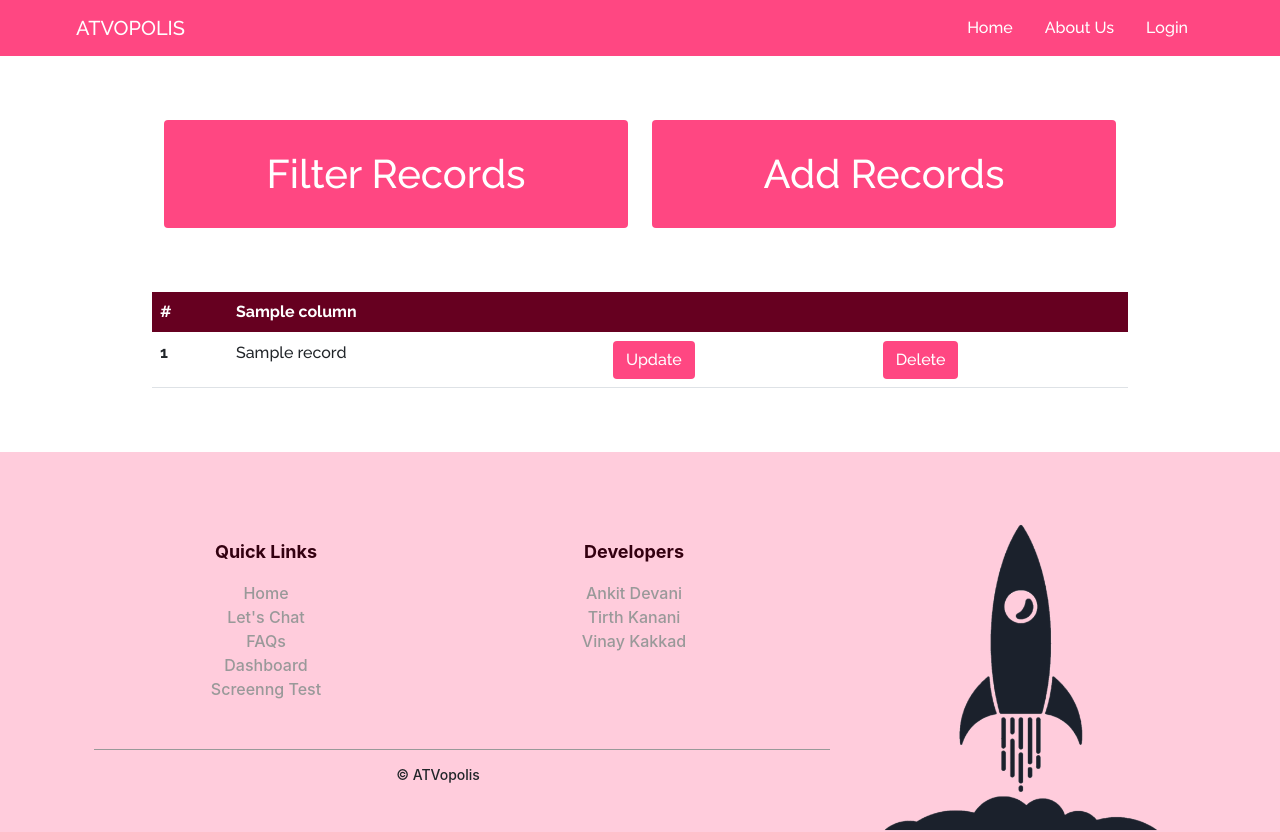
After one commit to vinaykakkad/Airline-management-system, a Flask app: template webapp/app/templates/admin/tables.html in a window 1280 px wide. The commit adds this page. Run offline with Flask 2, Linux system fonts and the light colour scheme; the template is opened without the code that fills it: most values are stand-ins (such as "Sample title", 1, 10 or a date in 2020).

Commit message:
Added stuff for adding, updating and deleting data. Add message flashing

```diff
--- a/webapp/app/config.py
+++ b/webapp/app/config.py
@@ -38,7 +38,11 @@ def create_app():
     app.config.from_object(DevelopmentConfig)
     app.config['SQLALCHEMY_TRACK_MODIFICATIONS'] = False
 
+    app.jinja_env.filters['zip'] = zip
+
     with app.app_context():
+        from .routes import auth
         from .routes import general
+        from .routes import admin
 
     return app
--- /dev/null
+++ b/webapp/app/static/css/admin/tables.css
@@ -0,0 +1,28 @@
+@media screen and (min-width:769px) {
+	.admin-table-main {
+		width: 80%;
+	}
+}
+
+.box {
+	background-color: var(--primary);
+	color: var(--base);
+}
+
+.box:hover {
+	cursor: pointer;
+}
+
+.box a,
+.box:hover a {
+	color: var(--base);
+}
+
+.table-head {
+	background-color: var(--primary-dark-1);
+	color: var(--base);
+}
+
+.row-even {
+	border-bottom: 2px solid var(--light-gray);
+}
--- a/webapp/app/static/css/base.css
+++ b/webapp/app/static/css/base.css
@@ -113,3 +113,7 @@ footer a:hover {
 	background-color: var(--primary-light-1);
 	color: var(--base);
 }
+
+.w-full {
+	width: 100%;
+}
--- /dev/null
+++ b/webapp/app/templates/admin/add_modal.html
@@ -0,0 +1,90 @@
+<div class="modal fade" id="add-modal" tabindex="-1" aria-labelledby="add-modal-label"
+	aria-hidden="true">
+	<div class="modal-dialog modal-lg">
+		<div class="modal-content">
+			<div class="modal-header">
+				<h5 class="modal-title" id="add-modal-label">Add Record</h5>
+				<button type="button" class="btn-close" data-bs-dismiss="modal"
+					aria-label="Close"></button>
+			</div>
+			<form action="{{ url_for('admin_add_route', table_name=table_name) }}" method="POST">
+				<div class="modal-body">
+					{% for column in column_data %}
+					<div class="row mb-3">
+						<label for="{{ column['column_name'] }}"
+							class="col-lg-2 col-form-label text-captialize">
+							{{ column['column_name'] }}
+						</label>
+						<div class="col-lg-10">
+							{% if column['column_name']=='address' %}
+							<textarea class="form-control" id="{{ column['column_name'] }}" name="{{ column['column_name'] }}" cols="30" rows="7"></textarea>
+							{% elif column['column_name']=='email' %}
+							<input type="email" class="form-control"
+								id="{{ column['column_name'] }}" name="{{ column['column_name'] }}">
+							{% elif column['column_name']=='password' %}
+							<input type="password" class="form-control"
+								id="{{ column['column_name'] }}" name="{{ column['column_name'] }}">
+							{% elif column['data_type']=='date' %}
+							<input type="date" class="form-control"
+								id="{{ column['column_name'] }}" name="{{ column['column_name'] }}">
+							{% elif column['data_type']=='integer' %}
+							<input type="number" class="form-control"
+								id="{{ column['column_name'] }}" name="{{ column['column_name'] }}">
+							{% elif column['column_name']=='sex' %}
+							<select class="form-select" name="{{ column['column_name'] }}"
+								id="{{ column['column_name'] }}">
+								<option value="male">Male</option>
+								<option value="female">Female</option>
+								<option value="rather not say">Rather not say</option>
+							</select>
+							{% elif column['column_name']=='status' %}
+							<select class="form-select" name="{{ column['column_name'] }}"
+								id="{{ column['column_name'] }}">
+								<option value="on-time">On time</option>
+								<option value="delay">Delayed</option>
+							</select>
+							{% elif column['column_name']=='flight_type' %}
+							<select class="form-select" name="{{ column['column_name'] }}"
+								id="{{ column['column_name'] }}">
+								<option value="connecting">Connecting</option>
+								<option value="direct">Dierect</option>
+							</select>
+							{% elif column['column_name']=='type' %}
+							<select class="form-select" name="{{ column['column_name'] }}"
+								id="{{ column['column_name'] }}">
+								<option value="admin">Admin</option>
+								<option value="employee">Employee</option>
+								<option value="passenger">Passenger</option>
+							</select>
+							{% elif column['column_name']=='job_type' %}
+							<select class="form-select" name="{{ column['column_name'] }}"
+								id="{{ column['column_name'] }}">
+								<option value="Administration">Administration</option>
+								<option value="Engineer">Engineer</option>
+								<option value="Traffic_Monitor">Traffic_Monitor</option>
+								<option value="Airport_Authotiy">Airport_Authotiy</option>
+							</select>
+							{% elif column['column_name']=='class' %}
+							<select class="form-select" name="{{ column['column_name'] }}"
+								id="{{ column['column_name'] }}">
+								<option value="first">First</option>
+								<option value="buisness">Buisness</option>
+								<option value="economy">Economy</option>
+							</select>
+							{% else %}
+							<input type="text" class="form-control" id="{{ column['column_name'] }}"
+								name="{{ column['column_name'] }}">
+							{% endif %}
+						</div>
+					</div>
+					{% endfor %}
+				</div>
+				<div class="modal-footer">
+					<button type="button" class="btn btn-secondary"
+						data-bs-dismiss="modal">Close</button>
+					<button type="submit" class="btn primary-button">Add</button>
+				</div>
+			</form>
+		</div>
+	</div>
+</div>
--- /dev/null
+++ b/webapp/app/templates/admin/tables.html
@@ -0,0 +1,83 @@
+{% extends 'base/base.html' %}
+
+{% block head %}
+<title>Home</title>
+<link rel="stylesheet" href="{{ url_for('static', filename='css/admin/tables.css') }}">
+{% include 'admin/update_modal_script.html' %}
+{% endblock %}
+
+{% block content %}
+<section class="admin-table-main mx-auto">
+	<div class="row mx-auto my-5 px-2 px-md-4">
+		<div class="col-lg-6 d-flex flex-center mx-auto my-3">
+			<div
+				class="d-flex flex-center text-center rounded fs-1 px-2 py-4 px-md-4 mx-auto w-full box">
+				<a href="#" class="w-full">
+					Filter Records
+				</a>
+			</div>
+		</div>
+		<div class="col-lg-6 d-flex flex-center mx-auto my-3">
+			<div
+				class="d-flex flex-center text-center rounded fs-1 px-2 py-4 px-md-4 mx-auto w-full box">
+				<a class="w-full" data-bs-toggle="modal" data-bs-target="#add-modal">
+					Add Records
+				</a>
+			</div>
+		</div>
+	</div>
+
+	<div class="table-responsive px-2 px-md-4 my-5">
+		<table class="table table-hover">
+			<thead class="text-captialize table-head py-5">
+				<tr>
+					<th scope="col">#</th>
+					{% for record in column_data %}
+					<th scope="col">{{ record['column_name'] }}</th>
+					{% endfor %}
+					<th scope="col"></th>
+					<th scope="col"></th>
+				</tr>
+			</thead>
+			<tbody>
+				{% for record in records %}
+				<tr class="rows">
+					<th scope="row">{{ loop.index }}
+					</th>
+					{% for data in column_data %}
+					<td>{{ record[data['column_name']] }}</td>
+					{% endfor %}
+					<td>
+						<button
+							class="btn primary-button"
+							data-bs-toggle="modal"
+							data-bs-target="#update-modal"
+							{% for column in column_data %}
+							data-bs-{{ column['column_name'] }}="{{ record[column['column_name']] }}"
+							{% endfor %}
+						>
+							Update
+						</button>
+					</td>
+					<td>
+						<form action="{{ url_for('admin_delete_route')}}" method="post" class="m-0 p-0">
+							<input type="hidden" name="table_name" value="{{table_name}}" class="m-0 p-0">
+							<input
+								type="hidden"
+								name="record"
+								value="{% for column in column_data %}{{ column['column_name'] }}={% if column['data_type']=='int' %}{{ record[column['column_name']] }}{% else %}'{{ record[column['column_name']] }}'{% endif %},{% endfor %}"
+								class="m-0 p-0"
+							>
+							<button type="submit" class="btn primary-button">Delete</button>
+						</form>
+					</a>
+					</td>
+				</tr>
+				{% endfor %}
+			</tbody>
+		</table>
+	</div>
+	{% include 'admin/update_modal.html' %}
+	{% include 'admin/add_modal.html' %}
+</section>
+{% endblock %}
--- /dev/null
+++ b/webapp/app/templates/admin/update_modal.html
@@ -0,0 +1,94 @@
+<div class="modal fade" id="update-modal" tabindex="-1" aria-labelledby="update-modal-label"
+	aria-hidden="true">
+	<div class="modal-dialog modal-lg">
+		<div class="modal-content">
+			<div class="modal-header">
+				<h5 class="modal-title" id="update-modal-label">Update Record</h5>
+				<button type="button" class="btn-close" data-bs-dismiss="modal"
+					aria-label="Close"></button>
+			</div>
+			<form action="{{ url_for('admin_update_route', table_name=table_name) }}" method="POST">
+				<div class="modal-body">
+					<input type="hidden" name="where-condition" class="m-0 p-0"
+						id="where-condition">
+					{% for column in column_data %}
+					<div class="row mb-3">
+						<label for="{{ column['column_name'] }}"
+							class="col-lg-2 col-form-label text-captialize">
+							{{ column['column_name'] }}
+						</label>
+						<div class="col-lg-10">
+							{% if column['column_name']=='address' %}
+							<textarea class="form-control" id="{{ column['column_name'] }}"
+								name="{{ column['column_name'] }}" cols="30" rows="7"></textarea>
+							{% elif column['column_name']=='email' %}
+							<input type="email" class="form-control"
+								id="{{ column['column_name'] }}" name="{{ column['column_name'] }}">
+							{% elif column['column_name']=='password' %}
+							<input type="password" class="form-control"
+								id="{{ column['column_name'] }}" name="{{ column['column_name'] }}">
+							{% elif column['data_type']=='date' %}
+							<input type="date" class="form-control" id="{{ column['column_name'] }}"
+								name="{{ column['column_name'] }}">
+							{% elif column['data_type']=='integer' %}
+							<input type="number" class="form-control"
+								id="{{ column['column_name'] }}" name="{{ column['column_name'] }}">
+							{% elif column['column_name']=='sex' %}
+							<select class="form-select" name="{{ column['column_name'] }}"
+								id="{{ column['column_name'] }}">
+								<option value="male">Male</option>
+								<option value="female">Female</option>
+								<option value="rather not say">Rather not say</option>
+							</select>
+							{% elif column['column_name']=='status' %}
+							<select class="form-select" name="{{ column['column_name'] }}"
+								id="{{ column['column_name'] }}">
+								<option value="on-time">On time</option>
+								<option value="delay">Delayed</option>
+							</select>
+							{% elif column['column_name']=='flight_type' %}
+							<select class="form-select" name="{{ column['column_name'] }}"
+								id="{{ column['column_name'] }}">
+								<option value="connecting">Connecting</option>
+								<option value="direct">Dierect</option>
+							</select>
+							{% elif column['column_name']=='type' %}
+							<select class="form-select" name="{{ column['column_name'] }}"
+								id="{{ column['column_name'] }}">
+								<option value="admin">Admin</option>
+								<option value="employee">Employee</option>
+								<option value="passenger">Passenger</option>
+							</select>
+							{% elif column['column_name']=='job_type' %}
+							<select class="form-select" name="{{ column['column_name'] }}"
+								id="{{ column['column_name'] }}">
+								<option value="Administration">Administration</option>
+								<option value="Engineer">Engineer</option>
+								<option value="Traffic_Monitor">Traffic_Monitor</option>
+								<option value="Airport_Authotiy">Airport_Authotiy</option>
+							</select>
+							{% elif column['column_name']=='class' %}
+							<select class="form-select" name="{{ column['column_name'] }}"
+								id="{{ column['column_name'] }}">
+								<option value="first">First</option>
+								<option value="buisness">Buisness</option>
+								<option value="economy">Economy</option>
+							</select>
+							{% else %}
+							<input type="text" class="form-control" id="{{ column['column_name'] }}"
+								name="{{ column['column_name'] }}">
+							{% endif %}
+						</div>
+					</div>
+					{% endfor %}
+				</div>
+				<div class="modal-footer">
+					<button type="button" class="btn btn-secondary"
+						data-bs-dismiss="modal">Close</button>
+					<button type="submit" class="btn primary-button">Add</button>
+				</div>
+			</form>
+		</div>
+	</div>
+</div>
+</div>
--- /dev/null
+++ b/webapp/app/templates/admin/update_modal_script.html
@@ -0,0 +1,25 @@
+<script>
+	document.addEventListener('DOMContentLoaded', () => {
+		let updateModal = document.getElementById('update-modal');
+		const columnData = {{ column_data|tojson }};
+
+		// console.log(columnData);
+		updateModal.addEventListener('show.bs.modal', function (event) {
+			let button = event.relatedTarget;
+			var whereCondition = '';
+
+			columnData.forEach(element => {
+				let value = button.getAttribute(`data-bs-${element['column_name']}`);
+				let input = updateModal.querySelector(`#${element['column_name']}`);
+
+				input.value = value;
+				whereCondition = element['data_type'] === 'integer'
+								? `${whereCondition}${element['column_name']}=${value},`
+								: `${whereCondition}${element['column_name']}='${value}',`
+			});
+
+			let whereInput = updateModal.querySelector('#where-condition');
+			whereInput.value = whereCondition;
+		});
+	});
+</script>
--- a/webapp/app/templates/auth/register.html
+++ b/webapp/app/templates/auth/register.html
@@ -19,7 +19,7 @@
 			<button type="submit" class="btn my-4 primary-button w-100 py-2 fw-bold">Create account</button>
 		</form>
 		<div class="container p-0 pb-4 auth-box-footer text-center">
-			Already have an account?&emsp13;<a href="#" class="fw-bold">Log in</a>
+			Already have an account?&emsp13;<a href="{{ url_for('login_page_view') }}" class="fw-bold">Log in</a>
 		</div>
 	</div>
 </section>
--- a/webapp/app/templates/base/navbar.html
+++ b/webapp/app/templates/base/navbar.html
@@ -9,13 +9,13 @@
 		<div class="collapse navbar-collapse" id="navbarTogglerDemo02">
 			<ul class="navbar-nav ms-auto mb-2 mb-lg-0">
 				<li class="nav-item">
-					<a class="nav-link text-center mx-auto px-3 nav-link-class" href="#">Home</a>
+					<a class="nav-link text-center mx-auto px-3 nav-link-class" href="{{ url_for('home_page_view') }}">Home</a>
 				</li>
 				<li class="nav-item">
 					<a class="nav-link text-center mx-auto px-3 nav-link-class" href="#">About Us</a>
 				</li>
 				<li class="nav-item">
-					<a class="nav-link text-center mx-auto px-3 nav-link-class" href="#">Login</a>
+					<a class="nav-link text-center mx-auto px-3 nav-link-class" href="{{ url_for('login_page_view') }}">Login</a>
 				</li>
 			</ul>
 		</div>
```
Also changed, not shown: webapp/app/connection/utils.py (added, +111 -0 lines), webapp/app/routes/admin.py (added, +140 -0 lines), webapp/app/routes/auth.py (added, +11 -0 lines), webapp/app/static/css/admin/home.css (added, +19 -0 lines), webapp/app/templates/admin/home.html (added, +25 -0 lines), webapp/app/templates/auth/login.html (+4 -4 lines), webapp/app/templates/base/error.html (added, +10 -0 lines).
